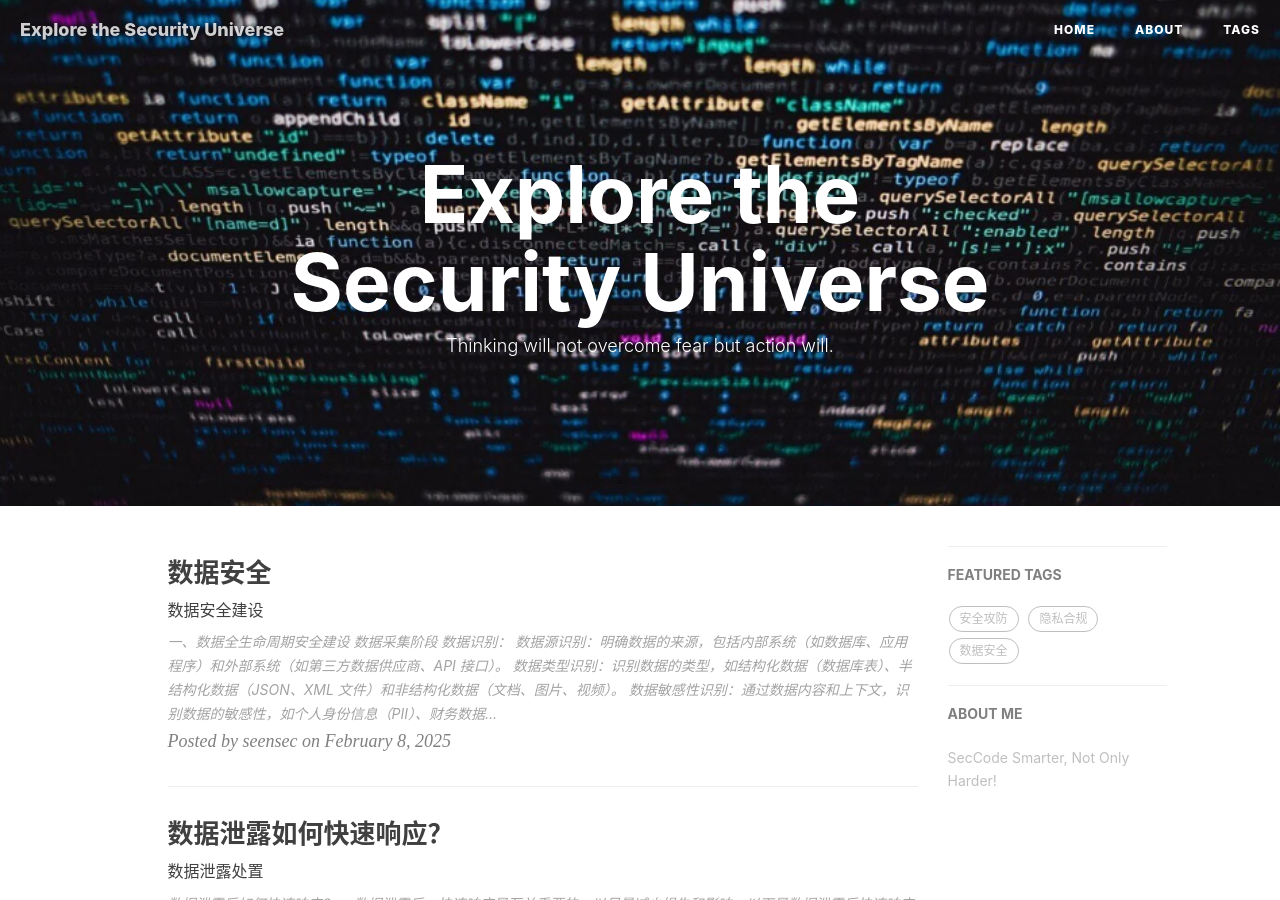
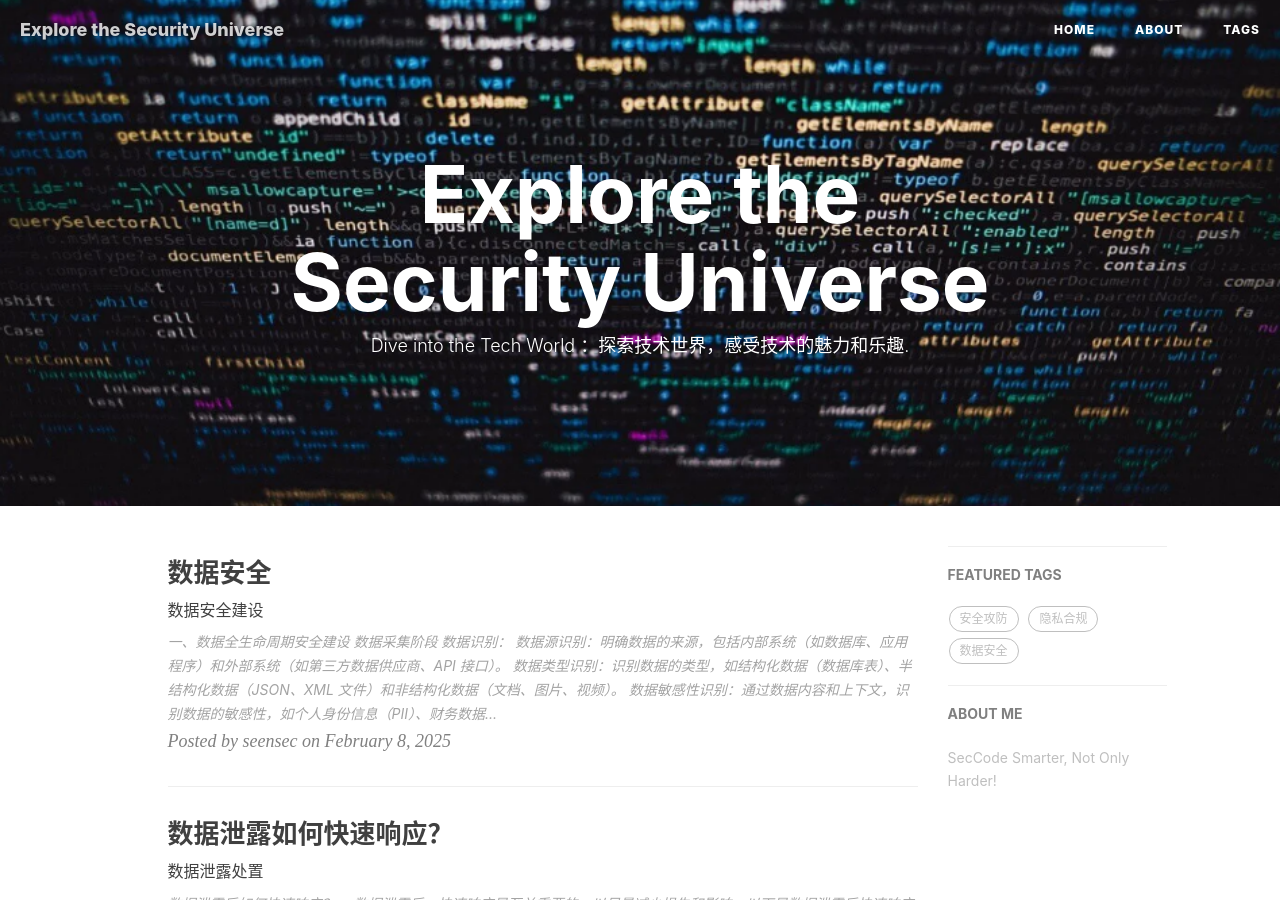
Before and after one commit to seensec/seensec.github.io, a Jekyll site: the page built from index.html, in a window 1280 px wide and 900 px high. Built offline with Jekyll 4.4.1, drawn with Linux system fonts in a browser that asks for light colours; nearby versions of some CDN libraries; the list of posts is cut into pages by our own code; comment, search, counter and statistics services are not loaded.

Commit message:
Update index.html

```diff
--- a/index.html
+++ b/index.html
@@ -1,6 +1,6 @@
 ---
 layout: page
-description: "Thinking will not overcome fear but action will."
+description: "Dive into the Tech World ：探索技术世界，感受技术的魅力和乐趣."
 ---
 
 {% for post in paginator.posts %}
```
